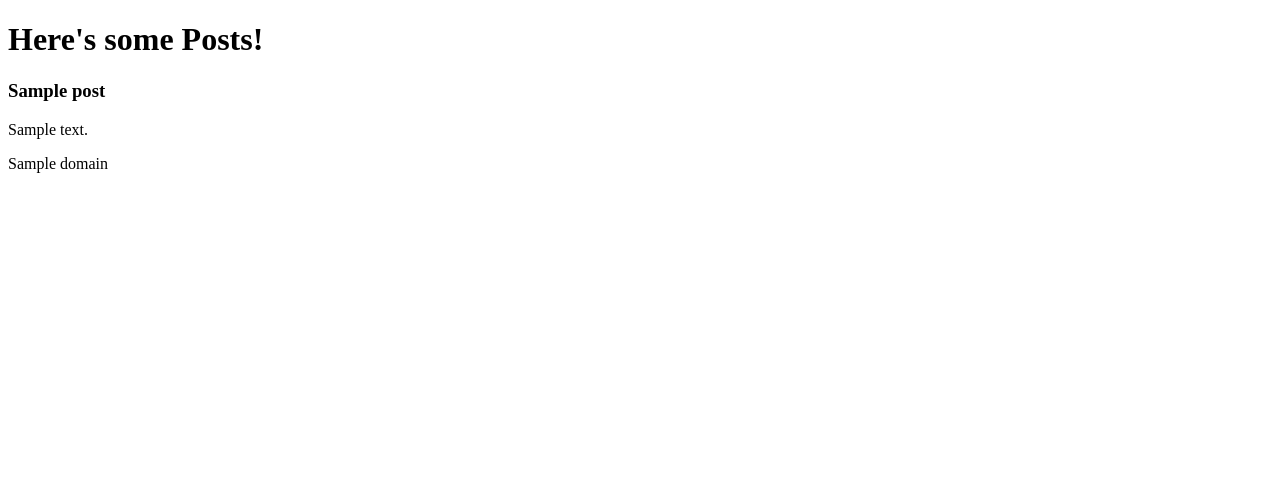
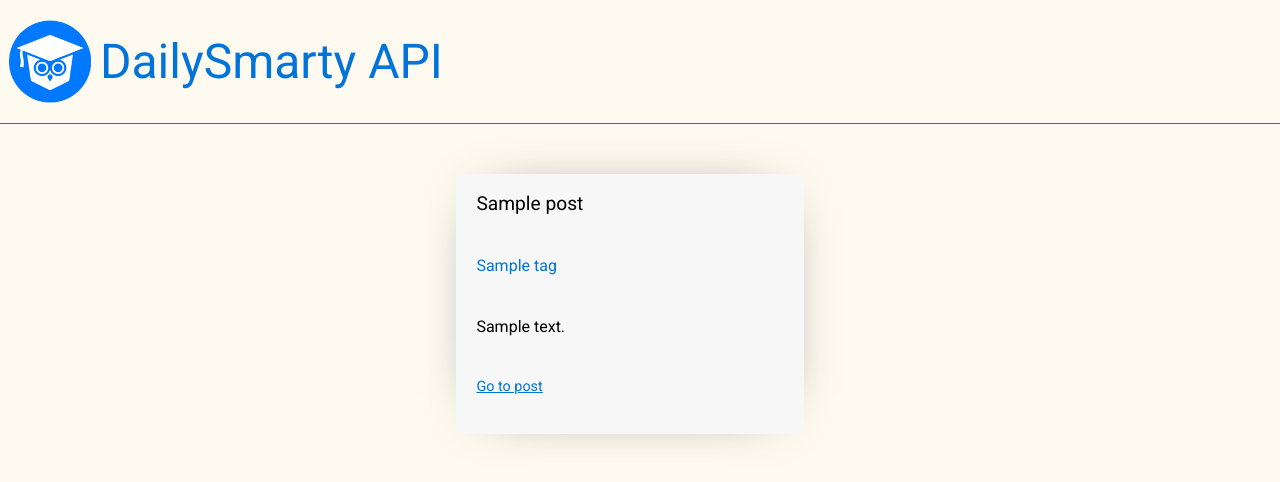
Before and after one commit to MicahJank/python-api, a Flask app: template templates/index.html in a window 1280 px wide. Shown: the top 482 px of the page. Run offline with Flask 2, Linux system fonts and the light colour scheme; the template is opened without the code that fills it: most values are stand-ins (such as "Sample title", 1, 10 or a date in 2020).

Commit message:
added some styling to the api calls made the cards look nicer

```diff
--- a/app.py
+++ b/app.py
@@ -23,20 +23,28 @@ def index():
 
     posts = response.json()["posts"]
     content = ''
-
+    # the pointe here is that i will just created a whole new list of posts
+    # where each post contains just the information i need
+    # i think this will be less messy than trying to scrape the html off
+    # the posts and then update the original object
+    updated_posts = []
     for post in posts:
+        new_post = {}
+        print(pprint.pprint(post))
         tree = html.fromstring(post['content'])
         content = tree.xpath('//*/text()')
         if len(content) > 0:
-            post['content'] = content[0]
-
-        print(type(content))
-        print(pprint.pprint(post))
+            new_post['content'] = content[0]
+            new_post['title'] = post['title']
+            new_post['url'] = post['url_for_post']
+            new_post['tags'] = post['associated_topics']
+            updated_posts.append(new_post)
+            # post['content'] = content[0]
 
     # print(pprint.pprint(posts))
     # tree = html.fromstring(posts["posts"]["content"])
     # print(tree)
-    return render_template('index.html', posts=posts)
+    return render_template('index.html', posts=updated_posts)
 
 
 
--- a/static/css/main.css
+++ b/static/css/main.css
@@ -0,0 +1,145 @@
+/* RESET */
+/* http://meyerweb.com/eric/tools/css/reset/
+   v2.0 | 20110126
+   License: none (public domain)
+*/
+
+html, body, div, span, applet, object, iframe,
+h1, h2, h3, h4, h5, h6, p, blockquote, pre,
+a, abbr, acronym, address, big, cite, code,
+del, dfn, em, img, ins, kbd, q, s, samp,
+small, strike, strong, sub, sup, tt, var,
+b, u, i, center,
+dl, dt, dd, ol, ul, li,
+fieldset, form, label, legend,
+table, caption, tbody, tfoot, thead, tr, th, td,
+article, aside, canvas, details, embed,
+figure, figcaption, footer, header, hgroup,
+menu, nav, output, ruby, section, summary,
+time, mark, audio, video {
+	margin: 0;
+	padding: 0;
+	border: 0;
+	font-size: 100%;
+	font: inherit;
+	vertical-align: baseline;
+}
+/* HTML5 display-role reset for older browsers */
+article, aside, details, figcaption, figure,
+footer, header, hgroup, menu, nav, section {
+	display: block;
+}
+body {
+	line-height: 1;
+}
+ol, ul {
+	list-style: none;
+}
+blockquote, q {
+	quotes: none;
+}
+blockquote:before, blockquote:after,
+q:before, q:after {
+	content: '';
+	content: none;
+}
+table {
+	border-collapse: collapse;
+	border-spacing: 0;
+}
+
+
+
+/* CUSTOM */
+
+body {
+    font-size: 62.5%;
+    box-sizing: border-box;
+    font-family: 'Roboto', sans-serif;
+    background-color: floralwhite;
+}
+
+h1 {
+    text-align: center;
+    font-size: 3rem;
+    color: #0074D9;
+}
+
+.top {
+    display: flex;
+    align-items: center;
+    width: 100%;
+    padding: 20px;
+    border-bottom: 1px solid #0074D9;
+}
+
+.top img {
+    width: 100px;
+}
+
+h3 {
+    font-size: 1.2rem;
+}
+
+p {
+    padding: 10px 0;
+    font-size: 1rem;
+}
+
+.content {
+    display: flex;
+    flex-direction: column;
+    justify-content: center;
+    align-items: center;
+}
+
+.posts-container {
+    display: flex;
+    flex-wrap: wrap;
+    justify-content: space-around;
+    align-items: center;
+    width: 80%;
+}
+
+.post {
+    width: 30%;
+    height: 200px;
+    margin-top: 50px;
+    margin-right: 20px;
+    padding: 40px 20px;
+    padding-top: 20px;
+    background-color: rgb(247, 247, 247);
+    box-shadow: 0px -1px 62px -36px rgba(0,0,0,0.77);
+    border-radius: 10px;
+    display: flex;
+    flex-direction: column;
+    justify-content: space-between;
+    /* align-items: center; */
+}
+
+.post h1 {
+    margin-top: 0;
+}
+
+.post a {
+    font-size: 0.9rem;
+    color: #0074D9;
+}
+
+.post a:visited {
+    color: #0057a3;
+}
+
+.tags {
+    /* margin: 10px; */
+    display: flex;
+    margin-top: 10px;
+    width: 100%;
+    color: #0074D9;
+
+}
+
+.tags h4 {
+    font-size: 1rem;
+    margin-right: 10px;
+}
--- a/templates/base.html
+++ b/templates/base.html
@@ -6,6 +6,7 @@
     <meta name="viewport" content="width=device-width, initial-scale=1.0">
 
     <link rel="stylesheet" href="{{ url_for('static', filename='css/main.css') }}">
+    <link href="https://fonts.googleapis.com/css2?family=Roboto:wght@400;700&display=swap" rel="stylesheet">
     {% block head %}{% endblock %}
 </head>
 <body>
--- a/templates/index.html
+++ b/templates/index.html
@@ -2,24 +2,33 @@
 
 <!-- HEAD -->
 {% block head %}
-<title>Restaurants</title>
+<title>Posts</title>
 {% endblock %}
 
 <!-- BODY -->
 {% block body%}
 <div class="content">
-   <h1>Here's some Posts!</h1>
+    <div class="top">
+        <img src="../static/imgs/logo.png" alt="daily smarty logo" />
+        <h1>DailySmarty API</h1>
+    </div>
    <!-- <form action="/" method="GET">
        <input type="text" name="content" id="content">
        <input type="submit" value="Search">
    </form> -->
-
-   {% for post in posts %}
-   <div class="post">
-        <h3>{{ post.title }}</h3>
-        {{ post.content }}
-   </div>
-   <p>{{ domain }}</p>
-   {% endfor %}
+   <div class="posts-container">
+        {% for post in posts %}
+        <div class="post">
+                <h3>{{ post.title }}</h3>
+                <div class="tags">
+                    {% for tag in post.tags %}
+                    <h4>{{ tag }}</h4>
+                    {% endfor %}
+                </div>
+                <p>{{ post.content }}</p>
+                <a href="{{ post.url }}">Go to post</a>
+        </div>
+        {% endfor %}
+    </div>
 </div>
 {% endblock %}
```
Also changed, not shown: static/imgs/logo.png (added).
